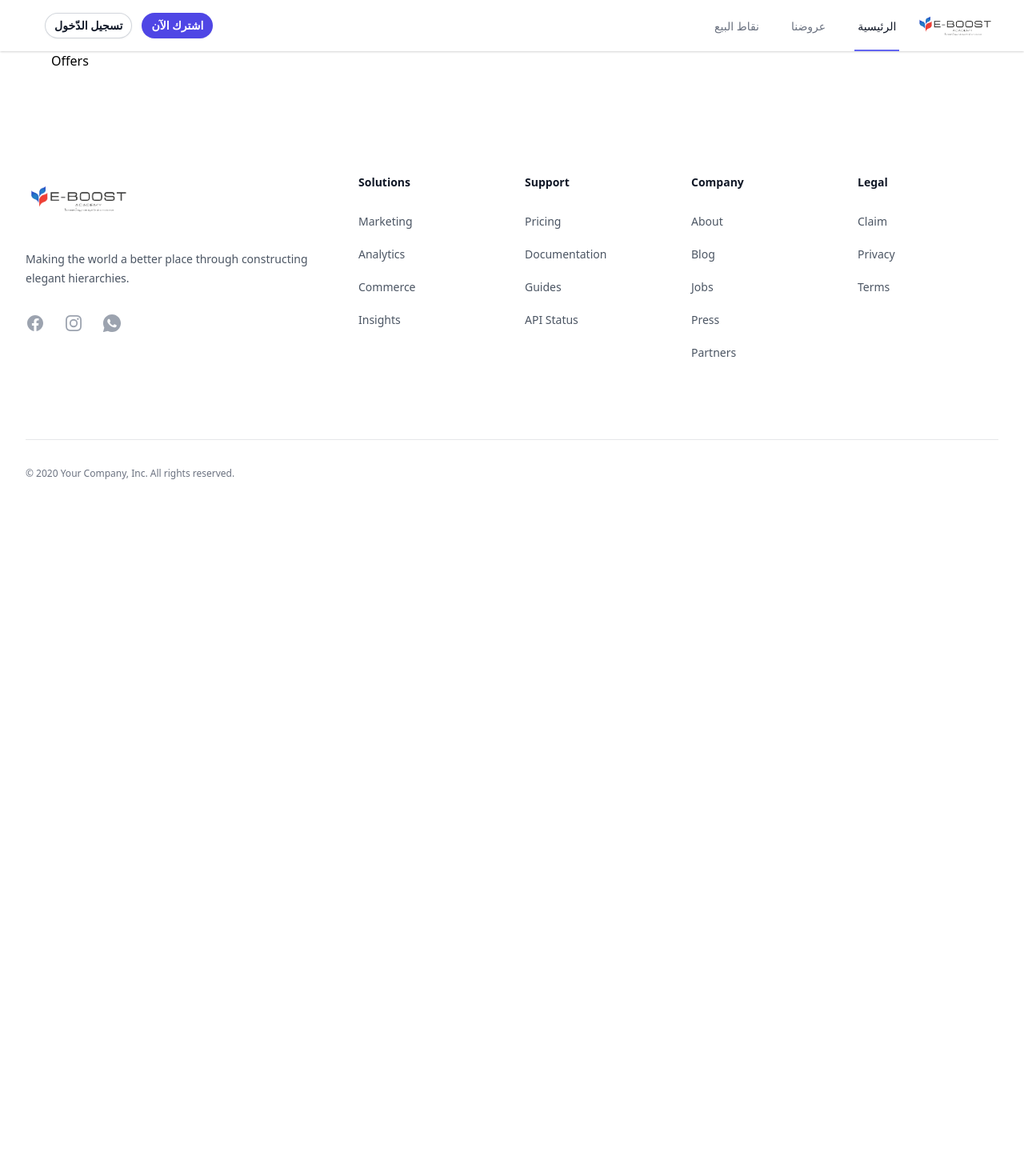
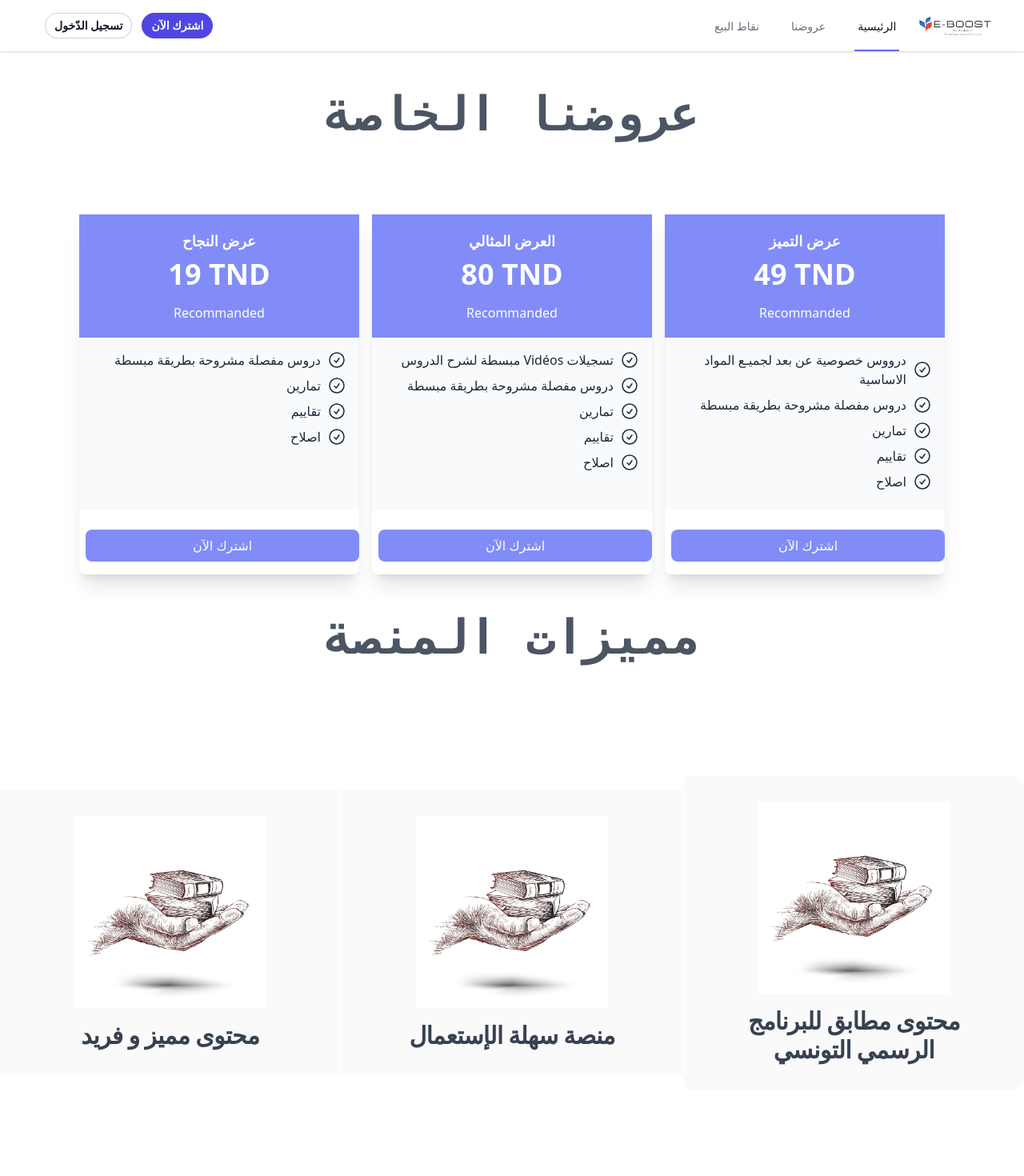
Before and after one commit to LaithFerjeoui/e-boostacademy, a React (Vite) app: page /offers in a window 1280 px wide. Shown: the top 1470 px of the page at 80% size. Before the commit the page ends 800 px from the top, so only its background shows below. Built offline with nearby package versions, Linux system fonts and the light colour scheme.

Commit message:
offers first touchs

```diff
--- /dev/null
+++ b/src/Components/Cards.jsx
@@ -0,0 +1,43 @@
+const Cards = ({ title, price, description, details }) => {
+  return (
+    <div className="rounded-lg shadow-secondary-1 w-[350px] h-[450px] flex flex-col mt-4 shadow-xl hover:scale-105 duration-200">
+      <div className="h-1/2 bg-indigo-400 flex flex-col justify-center h-[160px] items-center p-4">
+        <h3 className="text-white text-lg font-bold">{title}</h3>
+        <h3 className="text-white text-4xl font-bold mt-2">{price}</h3>
+        <p className="mt-4 text-base text-center text-white font-normal">
+          {description}
+        </p>
+      </div>
+      <div className="h-1/2 bg-gray-50 justify-center items-center p-4">
+        <ul className="text-base text-center text-gray-800 font-normal">
+          {details.map((detail, index) => (
+            <li key={index} className="flex items-center justify-between mb-2">
+              <span className="flex-1 text-end">{detail}</span>
+              <svg
+                xmlns="http://www.w3.org/2000/svg"
+                fill="none"
+                viewBox="0 0 24 24"
+                strokeWidth={1.5}
+                stroke="currentColor"
+                className="w-6 h-6 ml-2"
+              >
+                <path
+                  strokeLinecap="round"
+                  strokeLinejoin="round"
+                  d="M9 12.75 11.25 15 15 9.75M21 12a9 9 0 1 1-18 0 9 9 0 0 1 18 0Z"
+                />
+              </svg>
+            </li>
+          ))}
+        </ul>
+      </div>
+      <div className="flex justify-center mt-6 ">
+        <button className="bg-indigo-400 text-white rounded-lg px-2 pt-2 pb-2 mb-4 ml-2 hover:bg-gray-100 hover:text-gray-600 w-full">
+          اشترك الآن
+        </button>
+      </div>
+    </div>
+  );
+};
+
+export default Cards;
--- /dev/null
+++ b/src/Components/Features.jsx
@@ -0,0 +1,24 @@
+import React from "react";
+
+const features = () => {
+  const stats = [
+    { id: 1, image: "book", value: "محتوى مميز و فريد" },
+    { id: 2, image: "book", value: "منصة سهلة الإستعمال" },
+    { id: 3, image: "book", value: "محتوى مطابق للبرنامج الرسمي التونسي" },
+  ];
+  return (
+    <div className="flex justify-center">
+      <dl className="mt-16 grid grid-cols-1 gap-0.5 overflow-hidden rounded-2xl text-center sm:grid-cols-2 lg:grid-cols-3 items-center justify-between">
+        {stats.map((stat) => (
+          <div key={stat.id} className="flex flex-col bg-gray-400/5 p-8">
+            <img className="h-60 w-60 mx-auto" src={`./${stat.image}.jpg`} />
+            <dd className="mt-4 text-3xl font-semibold tracking-tight text-gray-700">
+              {stat.value}
+            </dd>
+          </div>
+        ))}
+      </dl>
+    </div>
+  );
+};
+export default features;
--- a/src/Views/Offers.jsx
+++ b/src/Views/Offers.jsx
@@ -1,12 +1,35 @@
 import React from "react";
-
+import { CardsInfo } from "../utils/constants";
+import Cards from "../Components/Cards";
+import Features from "../Components/Features";
 const Offers = () => {
   return (
-    <div className="mx-auto max-w-7xl px-4 sm:px-6 lg:px-8">
-      <div className="mx-auto max-w-6xl ">
-        Offers
+    <>
+      <div className="mx-auto max-w-7xl px-4 sm:px-6 lg:px-8">
+        <div className="mx-auto max-w-6xl ">
+          <h1 className="mt-12 mb-20 text-6xl font-bold font-mono text-gray-600 text-center ">
+            عروضنا الخاصة
+          </h1>
+        </div>
+        <div className="flex justify-center items-center flex-wrap gap-4 mt-10">
+          {CardsInfo?.map((card, index) => (
+            <Cards
+              key={index}
+              title={card.title}
+              price={card.price}
+              description={card.description}
+              details={card.details}
+            />
+          ))}
+        </div>
       </div>
-    </div>
+      <div>
+        <h1 className="mt-12 mb-20 text-6xl font-bold font-mono text-gray-600 text-center ">
+          مميزات المنصة
+        </h1>
+        <Features />
+      </div>
+    </>
   );
 };
 
--- /dev/null
+++ b/src/utils/constants.js
@@ -0,0 +1,33 @@
+export const CardsInfo = [
+  {
+    title: "عرض النجاح",
+    price: "19 TND",
+    description: "Recommanded",
+    details: ["دروس مفصلة مشروحة بطريقة مبسطة", "تمارين", "تقاييم", "اصلاح"],
+  },
+  {
+    title: "العرض المثالي",
+    price: "80 TND",
+    description: "Recommanded",
+    details: [
+      " مبسطة لشرح الدروس Vidéos تسجيلات",
+      "دروس مفصلة مشروحة بطريقة مبسطة",
+      "تمارين",
+      "تقاييم",
+      "اصلاح",
+    ],
+  },
+
+  {
+    title: "عرض التميز",
+    price: "49 TND",
+    description: "Recommanded",
+    details: [
+      "درووس خصوصية عن بعد لجميـع المواد الاساسية",
+      "دروس مفصلة مشروحة بطريقة مبسطة",
+      "تمارين",
+      "تقاييم",
+      "اصلاح",
+    ],
+  },
+];
```
Also changed, not shown: public/book.jpg (added).
